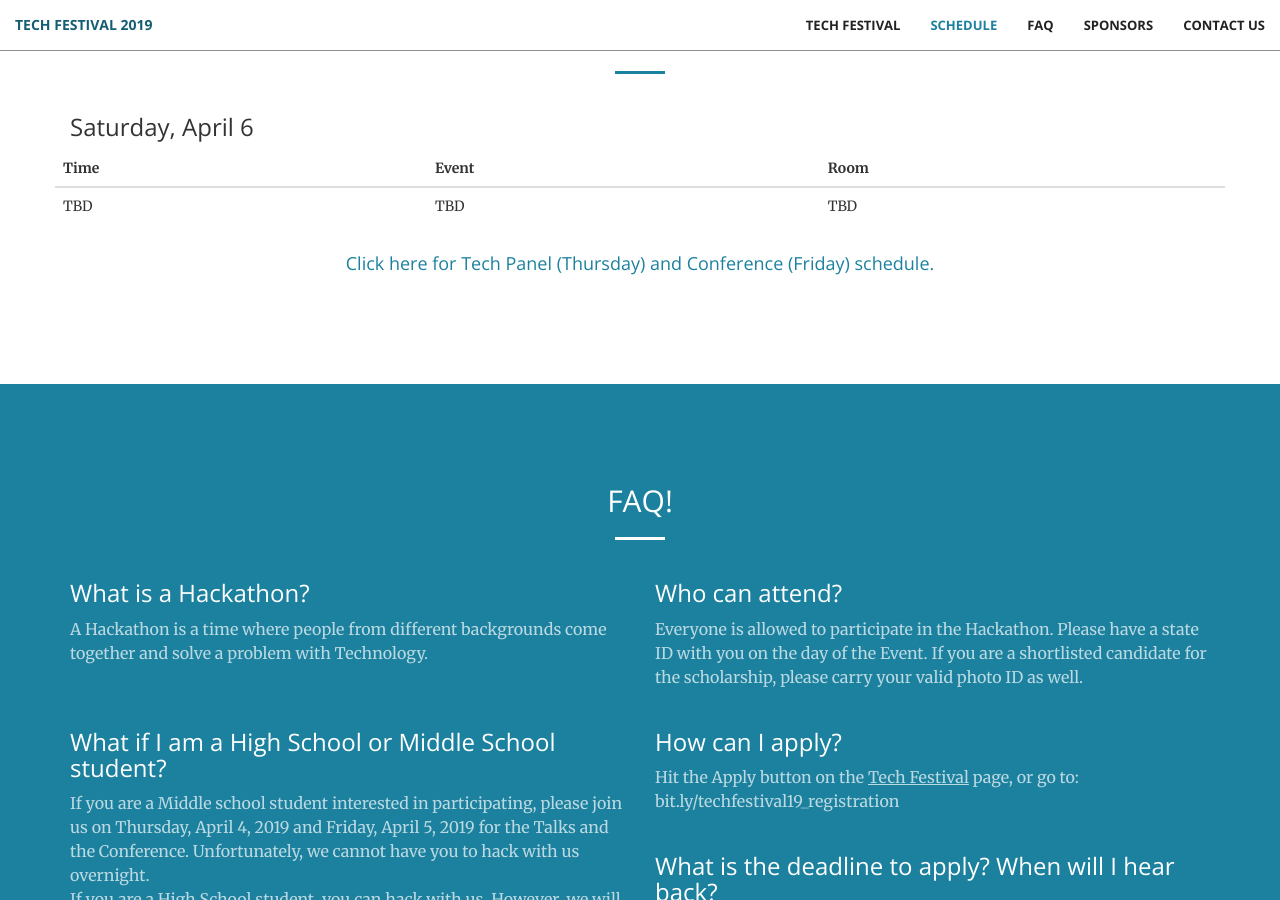
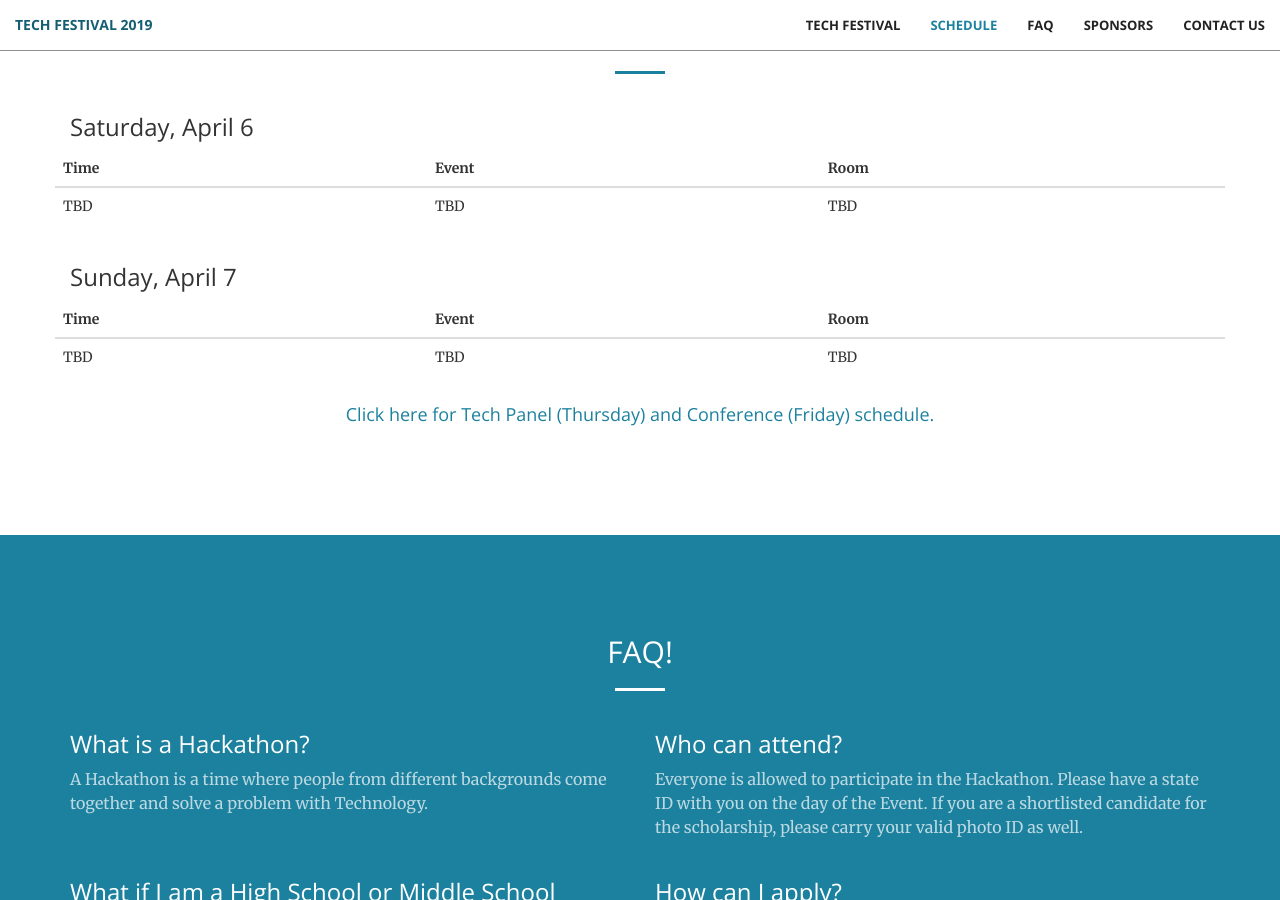
Before and after one commit to techfestivalnyc/techfestivalnyc.github.io, a Jekyll site: the page built from hackathon/index.html, in a window 1280 px wide and 900 px high, scrolled down 1012 px. Built offline with Jekyll 4.4.1, drawn with Linux system fonts in a browser that asks for light colours.

Commit message:
Update schedule-hackathon.html

```diff
--- a/_includes/schedule-hackathon.html
+++ b/_includes/schedule-hackathon.html
@@ -35,6 +35,31 @@
     </div>
     <div class="container">
         <div class="row">
+            <div class="col-lg-12 col-md-12">
+                <h3>Sunday, April 7</h3>
+            </div>
+        </div>
+        <div class="row">
+            <table class="table">
+                <thead>
+                    <tr>
+                        <th scope="col">Time</th>
+                        <th scope="col">Event</th>
+                        <th scope="col">Room</th>
+                    </tr>
+                </thead>
+                <tbody>
+                    <tr>
+                        <td>TBD</td>
+                        <td>TBD</td>
+                        <td>TBD</td>
+                    </tr>
+                </tbody>
+            </table>
+        </div>
+    </div>
+    <div class="container">
+        <div class="row">
             <div class="col-lg-12 text-center">
                 <h4><a href="../#schedule">Click here for Tech Panel (Thursday) and Conference (Friday) schedule.</a></h4>
             </div>
```
